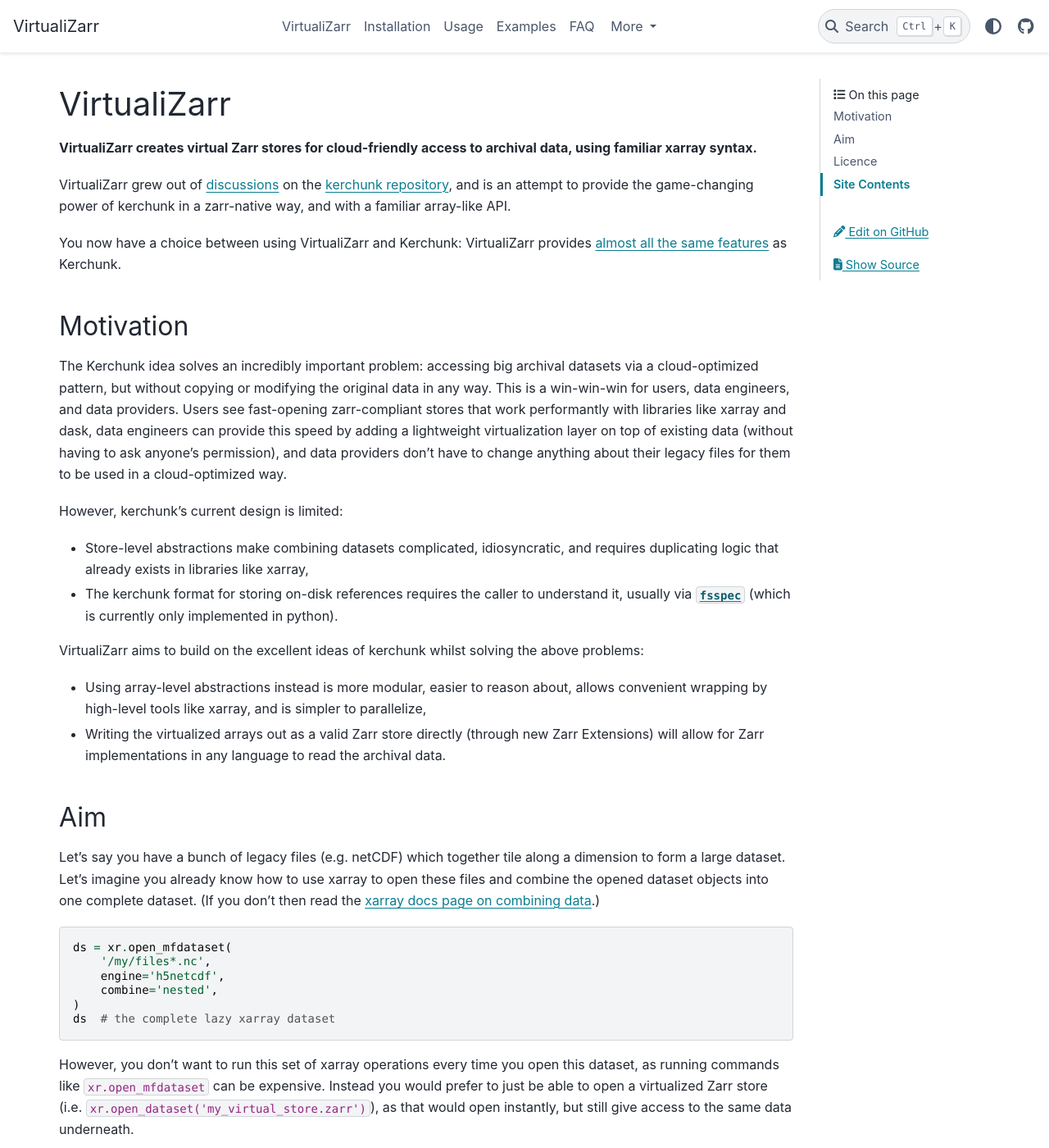
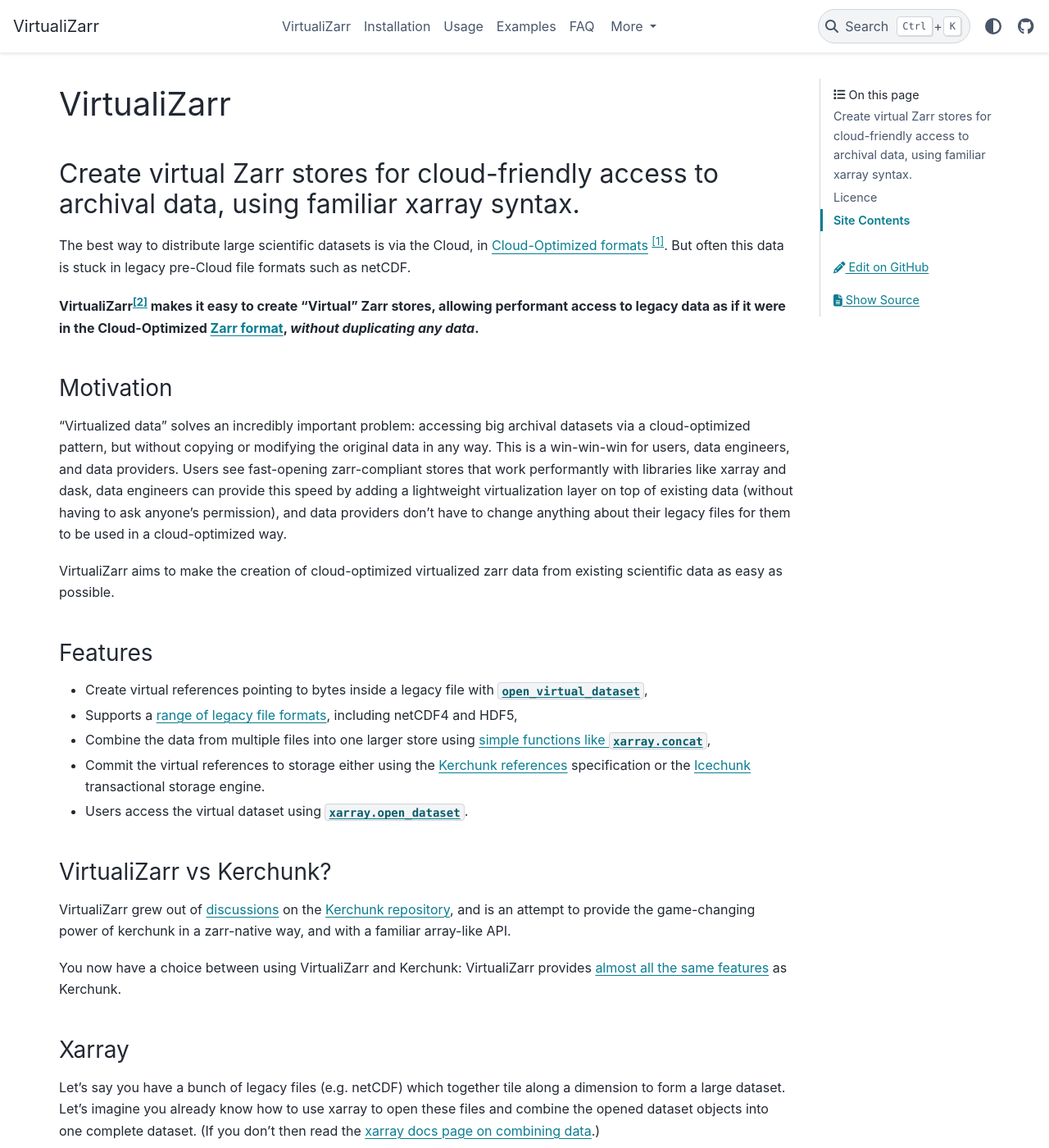
Before and after one commit to zarr-developers/VirtualiZarr, a Sphinx documentation site: the page built from docs/index.md, in a window 1280 px wide and 1400 px high. Shown: the whole window at 82% size. Built offline with Sphinx 7.4.7 and the PyData theme 0.15.4, drawn with Linux system fonts in a browser that asks for light colours; some of the changed text lies outside the part shown.

Commit message:
same changes but on docs index page

```diff
--- a/docs/index.md
+++ b/docs/index.md
@@ -1,24 +1,36 @@
 # VirtualiZarr
 
-**VirtualiZarr creates virtual Zarr stores for cloud-friendly access to archival data, using familiar xarray syntax.**
+## Create virtual Zarr stores for cloud-friendly access to archival data, using familiar xarray syntax.
 
-VirtualiZarr grew out of [discussions](https://github.com/fsspec/kerchunk/issues/377) on the [kerchunk repository](https://github.com/fsspec/kerchunk), and is an attempt to provide the game-changing power of kerchunk in a zarr-native way, and with a familiar array-like API.
+The best way to distribute large scientific datasets is via the Cloud, in [Cloud-Optimized formats](https://guide.cloudnativegeo.org/) [^1]. But often this data is stuck in legacy pre-Cloud file formats such as netCDF.
+
+**VirtualiZarr[^2] makes it easy to create "Virtual" Zarr stores, allowing performant access to legacy data as if it were in the Cloud-Optimized [Zarr format](https://zarr.dev/), _without duplicating any data_.**
+
+[^1]: [_Cloud-Native Repositories for Big Scientific Data_, Abernathey et. al., _Computing in Science & Engineering_.](https://ieeexplore.ieee.org/abstract/document/9354557)
+
+[^2]: (Pronounced like "virtualizer" but more piratey 🦜)
+
+### Motivation
+
+"Virtualized data" solves an incredibly important problem: accessing big archival datasets via a cloud-optimized pattern, but without copying or modifying the original data in any way. This is a win-win-win for users, data engineers, and data providers. Users see fast-opening zarr-compliant stores that work performantly with libraries like xarray and dask, data engineers can provide this speed by adding a lightweight virtualization layer on top of existing data (without having to ask anyone's permission), and data providers don't have to change anything about their legacy files for them to be used in a cloud-optimized way.
+
+VirtualiZarr aims to make the creation of cloud-optimized virtualized zarr data from existing scientific data as easy as possible.
+
+### Features
+
+* Create virtual references pointing to bytes inside a legacy file with [`open_virtual_dataset`](https://virtualizarr.readthedocs.io/en/latest/usage.html#opening-files-as-virtual-datasets),
+* Supports a [range of legacy file formats](https://virtualizarr.readthedocs.io/en/latest/faq.html#how-do-virtualizarr-and-kerchunk-compare), including netCDF4 and HDF5,
+* Combine the data from multiple files into one larger store using [simple functions like `xarray.concat`](https://virtualizarr.readthedocs.io/en/latest/usage.html#combining-virtual-datasets),
+* Commit the virtual references to storage either using the [Kerchunk references](https://fsspec.github.io/kerchunk/spec.html) specification or the [Icechunk](https://icechunk.io/) transactional storage engine.
+* Users access the virtual dataset using [`xarray.open_dataset`](https://docs.xarray.dev/en/stable/generated/xarray.open_dataset.html#xarray.open_dataset).
+
+### VirtualiZarr vs Kerchunk?
+
+VirtualiZarr grew out of [discussions](https://github.com/fsspec/kerchunk/issues/377) on the [Kerchunk repository](https://github.com/fsspec/kerchunk), and is an attempt to provide the game-changing power of kerchunk in a zarr-native way, and with a familiar array-like API.
 
 You now have a choice between using VirtualiZarr and Kerchunk: VirtualiZarr provides [almost all the same features](https://virtualizarr.readthedocs.io/en/latest/faq.html#how-do-virtualizarr-and-kerchunk-compare) as Kerchunk.
 
-## Motivation
-
-The Kerchunk idea solves an incredibly important problem: accessing big archival datasets via a cloud-optimized pattern, but without copying or modifying the original data in any way. This is a win-win-win for users, data engineers, and data providers. Users see fast-opening zarr-compliant stores that work performantly with libraries like xarray and dask, data engineers can provide this speed by adding a lightweight virtualization layer on top of existing data (without having to ask anyone's permission), and data providers don't have to change anything about their legacy files for them to be used in a cloud-optimized way.
-
-However, kerchunk's current design is limited:
-- Store-level abstractions make combining datasets complicated, idiosyncratic, and requires duplicating logic that already exists in libraries like xarray,
-- The kerchunk format for storing on-disk references requires the caller to understand it, usually via [`fsspec`](https://github.com/fsspec/filesystem_spec) (which is currently only implemented in python).
-
-VirtualiZarr aims to build on the excellent ideas of kerchunk whilst solving the above problems:
-- Using array-level abstractions instead is more modular, easier to reason about, allows convenient wrapping by high-level tools like xarray, and is simpler to parallelize,
-- Writing the virtualized arrays out as a valid Zarr store directly (through new Zarr Extensions) will allow for Zarr implementations in any language to read the archival data.
-
-## Aim
+### Xarray
 
 Let's say you have a bunch of legacy files (e.g. netCDF) which together tile along a dimension to form a large dataset. Let's imagine you already know how to use xarray to open these files and combine the opened dataset objects into one complete dataset. (If you don't then read the [xarray docs page on combining data](https://docs.xarray.dev/en/stable/user-guide/combining.html).)
 
```
Also changed, not shown: README.md (+3 -3 lines).
